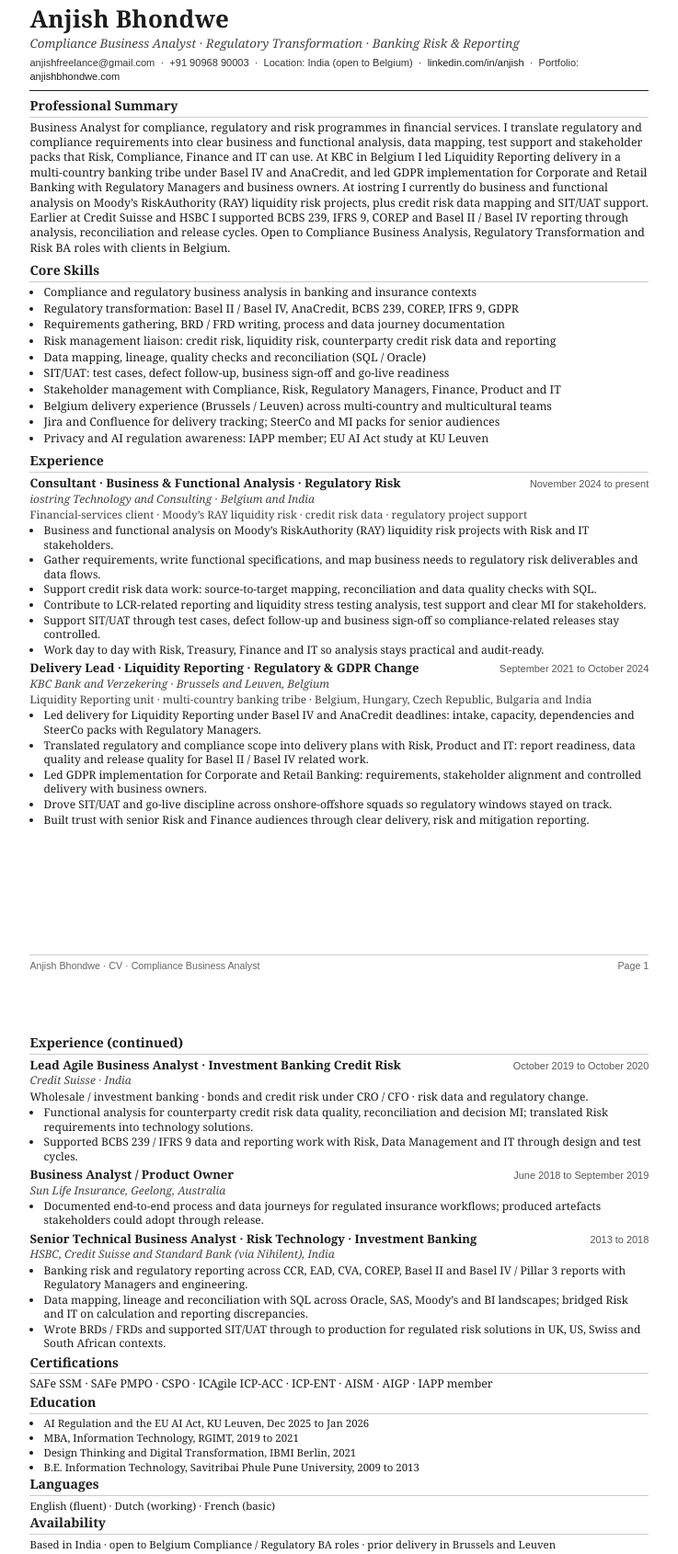
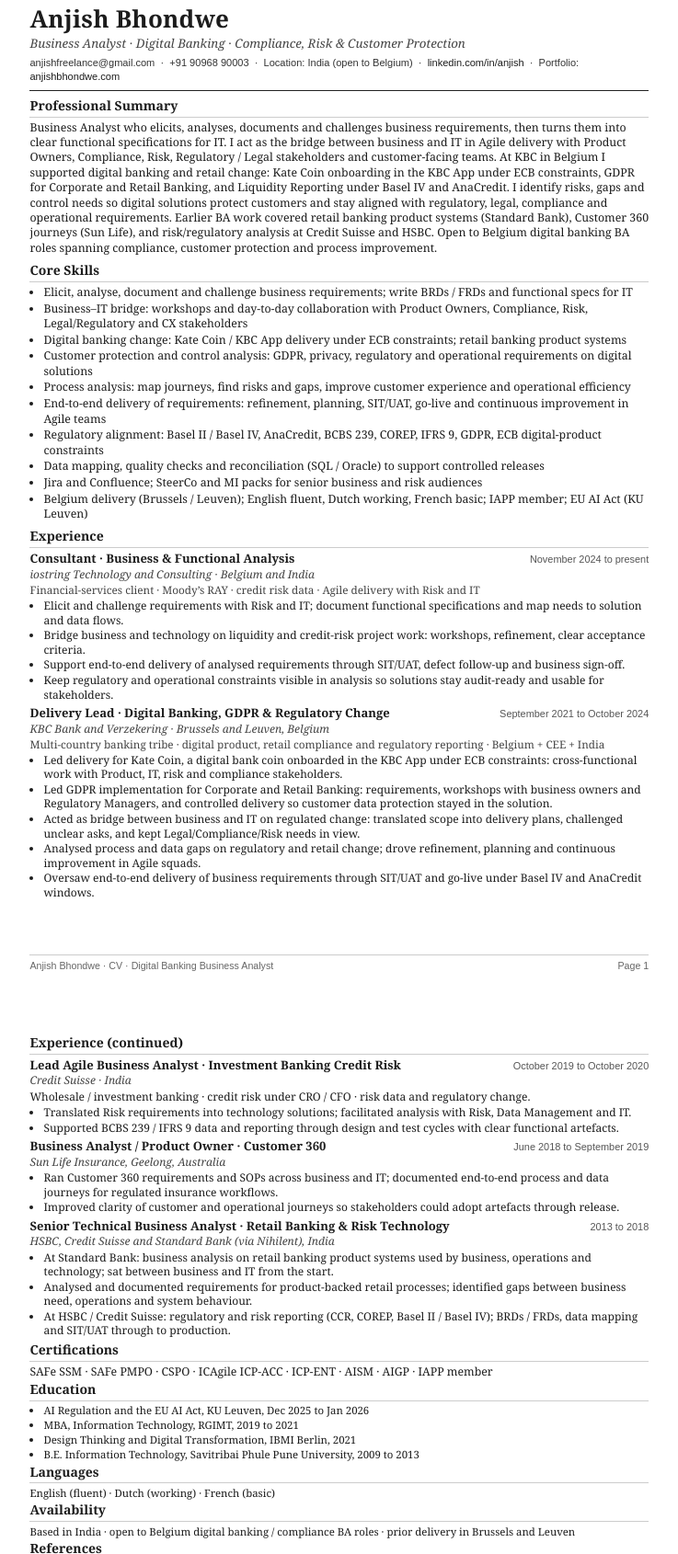
Before and after one commit to freelanceanjish/anjishbhondwe, a plain HTML site: page applications/leaseweb-agile-team-manager/anjish-bhondwe-cv-compliance-business-analyst-belgium.html in a window 1280 px wide. Shown: the part 39-1729 px from the top of the page at 92% size, without its empty margins (28-765 px from the left). Drawn offline with Linux system fonts and the light colour scheme.

Commit message:
Retarget Compliance BA CV to digital banking assignment.
Align headline, summary, skills and bullets to requirements-to-specs, business-IT bridge, Kate Coin digital banking, GDPR customer protection, retail process analysis and Agile delivery without inventing fraud-product claims.

Co-authored-by: freelanceanjish <freelanceanjish@users.noreply.github.com>

```diff
--- a/applications/leaseweb-agile-team-manager/anjish-bhondwe-cv-compliance-business-analyst-belgium.html
+++ b/applications/leaseweb-agile-team-manager/anjish-bhondwe-cv-compliance-business-analyst-belgium.html
@@ -3,7 +3,7 @@
 <head>
 <meta charset="UTF-8">
 <meta name="viewport" content="width=device-width, initial-scale=1.0">
-<title>Anjish Bhondwe CV Compliance Business Analyst Belgium</title>
+<title>Anjish Bhondwe CV Digital Banking Business Analyst Belgium</title>
 <style>
   *{box-sizing:border-box;}
   html,body{margin:0;padding:0;}
@@ -51,7 +51,7 @@
 
 <div class="page">
   <h1 class="name">Anjish Bhondwe</h1>
-  <div class="role">Compliance Business Analyst · Regulatory Transformation · Banking Risk &amp; Reporting</div>
+  <div class="role">Business Analyst · Digital Banking · Compliance, Risk &amp; Customer Protection</div>
   <div class="contact">
     anjishfreelance@gmail.com &nbsp;·&nbsp; +91 90968 90003 &nbsp;·&nbsp; Location: India (open to Belgium) &nbsp;·&nbsp;
     <a href="https://www.linkedin.com/in/anjish">linkedin.com/in/anjish</a> &nbsp;·&nbsp;
@@ -61,59 +61,57 @@
 
   <h2>Professional Summary</h2>
   <p class="intro">
-    Business Analyst for compliance, regulatory and risk programmes in financial services. I translate regulatory and compliance requirements into clear business and functional analysis, data mapping, test support and stakeholder packs that Risk, Compliance, Finance and IT can use. At KBC in Belgium I led Liquidity Reporting delivery in a multi-country banking tribe under Basel IV and AnaCredit, and led GDPR implementation for Corporate and Retail Banking with Regulatory Managers and business owners. At iostring I currently do business and functional analysis on Moody’s RiskAuthority (RAY) liquidity risk projects, plus credit risk data mapping and SIT/UAT support. Earlier at Credit Suisse and HSBC I supported BCBS 239, IFRS 9, COREP and Basel II / Basel IV reporting through analysis, reconciliation and release cycles. Open to Compliance Business Analysis, Regulatory Transformation and Risk BA roles with clients in Belgium.
+    Business Analyst who elicits, analyses, documents and challenges business requirements, then turns them into clear functional specifications for IT. I act as the bridge between business and IT in Agile delivery with Product Owners, Compliance, Risk, Regulatory / Legal stakeholders and customer-facing teams. At KBC in Belgium I supported digital banking and retail change: Kate Coin onboarding in the KBC App under ECB constraints, GDPR for Corporate and Retail Banking, and Liquidity Reporting under Basel IV and AnaCredit. I identify risks, gaps and control needs so digital solutions protect customers and stay aligned with regulatory, legal, compliance and operational requirements. Earlier BA work covered retail banking product systems (Standard Bank), Customer 360 journeys (Sun Life), and risk/regulatory analysis at Credit Suisse and HSBC. Open to Belgium digital banking BA roles spanning compliance, customer protection and process improvement.
   </p>
 
   <h2>Core Skills</h2>
   <ul class="skills-list">
-    <li>Compliance and regulatory business analysis in banking and insurance contexts</li>
-    <li>Regulatory transformation: Basel II / Basel IV, AnaCredit, BCBS 239, COREP, IFRS 9, GDPR</li>
-    <li>Requirements gathering, BRD / FRD writing, process and data journey documentation</li>
-    <li>Risk management liaison: credit risk, liquidity risk, counterparty credit risk data and reporting</li>
-    <li>Data mapping, lineage, quality checks and reconciliation (SQL / Oracle)</li>
-    <li>SIT/UAT: test cases, defect follow-up, business sign-off and go-live readiness</li>
-    <li>Stakeholder management with Compliance, Risk, Regulatory Managers, Finance, Product and IT</li>
-    <li>Belgium delivery experience (Brussels / Leuven) across multi-country and multicultural teams</li>
-    <li>Jira and Confluence for delivery tracking; SteerCo and MI packs for senior audiences</li>
-    <li>Privacy and AI regulation awareness: IAPP member; EU AI Act study at KU Leuven</li>
+    <li>Elicit, analyse, document and challenge business requirements; write BRDs / FRDs and functional specs for IT</li>
+    <li>Business–IT bridge: workshops and day-to-day collaboration with Product Owners, Compliance, Risk, Legal/Regulatory and CX stakeholders</li>
+    <li>Digital banking change: Kate Coin / KBC App delivery under ECB constraints; retail banking product systems</li>
+    <li>Customer protection and control analysis: GDPR, privacy, regulatory and operational requirements on digital solutions</li>
+    <li>Process analysis: map journeys, find risks and gaps, improve customer experience and operational efficiency</li>
+    <li>End-to-end delivery of requirements: refinement, planning, SIT/UAT, go-live and continuous improvement in Agile teams</li>
+    <li>Regulatory alignment: Basel II / Basel IV, AnaCredit, BCBS 239, COREP, IFRS 9, GDPR, ECB digital-product constraints</li>
+    <li>Data mapping, quality checks and reconciliation (SQL / Oracle) to support controlled releases</li>
+    <li>Jira and Confluence; SteerCo and MI packs for senior business and risk audiences</li>
+    <li>Belgium delivery (Brussels / Leuven); English fluent, Dutch working, French basic; IAPP member; EU AI Act (KU Leuven)</li>
   </ul>
 
   <h2>Experience</h2>
 
   <div class="job">
     <div class="job-line">
-      <span class="job-role">Consultant · Business &amp; Functional Analysis · Regulatory Risk</span>
+      <span class="job-role">Consultant · Business &amp; Functional Analysis</span>
       <span class="job-when">November 2024 to present</span>
     </div>
     <div class="job-org">iostring Technology and Consulting · Belgium and India</div>
-    <div class="job-note">Financial-services client · Moody’s RAY liquidity risk · credit risk data · regulatory project support</div>
+    <div class="job-note">Financial-services client · Moody’s RAY · credit risk data · Agile delivery with Risk and IT</div>
     <ul>
-      <li>Business and functional analysis on Moody’s RiskAuthority (RAY) liquidity risk projects with Risk and IT stakeholders.</li>
-      <li>Gather requirements, write functional specifications, and map business needs to regulatory risk deliverables and data flows.</li>
-      <li>Support credit risk data work: source-to-target mapping, reconciliation and data quality checks with SQL.</li>
-      <li>Contribute to LCR-related reporting and liquidity stress testing analysis, test support and clear MI for stakeholders.</li>
-      <li>Support SIT/UAT through test cases, defect follow-up and business sign-off so compliance-related releases stay controlled.</li>
-      <li>Work day to day with Risk, Treasury, Finance and IT so analysis stays practical and audit-ready.</li>
+      <li>Elicit and challenge requirements with Risk and IT; document functional specifications and map needs to solution and data flows.</li>
+      <li>Bridge business and technology on liquidity and credit-risk project work: workshops, refinement, clear acceptance criteria.</li>
+      <li>Support end-to-end delivery of analysed requirements through SIT/UAT, defect follow-up and business sign-off.</li>
+      <li>Keep regulatory and operational constraints visible in analysis so solutions stay audit-ready and usable for stakeholders.</li>
     </ul>
   </div>
 
   <div class="job">
     <div class="job-line">
-      <span class="job-role">Delivery Lead · Liquidity Reporting · Regulatory &amp; GDPR Change</span>
+      <span class="job-role">Delivery Lead · Digital Banking, GDPR &amp; Regulatory Change</span>
       <span class="job-when">September 2021 to October 2024</span>
     </div>
     <div class="job-org">KBC Bank and Verzekering · Brussels and Leuven, Belgium</div>
-    <div class="job-note">Liquidity Reporting unit · multi-country banking tribe · Belgium, Hungary, Czech Republic, Bulgaria and India</div>
+    <div class="job-note">Multi-country banking tribe · digital product, retail compliance and regulatory reporting · Belgium + CEE + India</div>
     <ul>
-      <li>Led delivery for Liquidity Reporting under Basel IV and AnaCredit deadlines: intake, capacity, dependencies and SteerCo packs with Regulatory Managers.</li>
-      <li>Translated regulatory and compliance scope into delivery plans with Risk, Product and IT: report readiness, data quality and release quality for Basel II / Basel IV related work.</li>
-      <li>Led GDPR implementation for Corporate and Retail Banking: requirements, stakeholder alignment and controlled delivery with business owners.</li>
-      <li>Drove SIT/UAT and go-live discipline across onshore-offshore squads so regulatory windows stayed on track.</li>
-      <li>Built trust with senior Risk and Finance audiences through clear delivery, risk and mitigation reporting.</li>
+      <li>Led delivery for Kate Coin, a digital bank coin onboarded in the KBC App under ECB constraints: cross-functional work with Product, IT, risk and compliance stakeholders.</li>
+      <li>Led GDPR implementation for Corporate and Retail Banking: requirements, workshops with business owners and Regulatory Managers, and controlled delivery so customer data protection stayed in the solution.</li>
+      <li>Acted as bridge between business and IT on regulated change: translated scope into delivery plans, challenged unclear asks, and kept Legal/Compliance/Risk needs in view.</li>
+      <li>Analysed process and data gaps on regulatory and retail change; drove refinement, planning and continuous improvement in Agile squads.</li>
+      <li>Oversaw end-to-end delivery of business requirements through SIT/UAT and go-live under Basel IV and AnaCredit windows.</li>
     </ul>
   </div>
 
-  <div class="footer"><span>Anjish Bhondwe · CV · Compliance Business Analyst</span><span>Page 1</span></div>
+  <div class="footer"><span>Anjish Bhondwe · CV · Digital Banking Business Analyst</span><span>Page 1</span></div>
 </div>
 
 <div class="page page2-first">
@@ -125,34 +123,35 @@
       <span class="job-when">October 2019 to October 2020</span>
     </div>
     <div class="job-org">Credit Suisse · India</div>
-    <p class="context">Wholesale / investment banking · bonds and credit risk under CRO / CFO · risk data and regulatory change.</p>
+    <p class="context">Wholesale / investment banking · credit risk under CRO / CFO · risk data and regulatory change.</p>
     <ul>
-      <li>Functional analysis for counterparty credit risk data quality, reconciliation and decision MI; translated Risk requirements into technology solutions.</li>
-      <li>Supported BCBS 239 / IFRS 9 data and reporting work with Risk, Data Management and IT through design and test cycles.</li>
+      <li>Translated Risk requirements into technology solutions; facilitated analysis with Risk, Data Management and IT.</li>
+      <li>Supported BCBS 239 / IFRS 9 data and reporting through design and test cycles with clear functional artefacts.</li>
     </ul>
   </div>
 
   <div class="job">
     <div class="job-line">
-      <span class="job-role">Business Analyst / Product Owner</span>
+      <span class="job-role">Business Analyst / Product Owner · Customer 360</span>
       <span class="job-when">June 2018 to September 2019</span>
     </div>
     <div class="job-org">Sun Life Insurance, Geelong, Australia</div>
     <ul>
-      <li>Documented end-to-end process and data journeys for regulated insurance workflows; produced artefacts stakeholders could adopt through release.</li>
+      <li>Ran Customer 360 requirements and SOPs across business and IT; documented end-to-end process and data journeys for regulated insurance workflows.</li>
+      <li>Improved clarity of customer and operational journeys so stakeholders could adopt artefacts through release.</li>
     </ul>
   </div>
 
   <div class="job">
     <div class="job-line">
-      <span class="job-role">Senior Technical Business Analyst · Risk Technology · Investment Banking</span>
+      <span class="job-role">Senior Technical Business Analyst · Retail Banking &amp; Risk Technology</span>
       <span class="job-when">2013 to 2018</span>
     </div>
     <div class="job-org">HSBC, Credit Suisse and Standard Bank (via Nihilent), India</div>
     <ul>
-      <li>Banking risk and regulatory reporting across CCR, EAD, CVA, COREP, Basel II and Basel IV / Pillar 3 reports with Regulatory Managers and engineering.</li>
-      <li>Data mapping, lineage and reconciliation with SQL across Oracle, SAS, Moody’s and BI landscapes; bridged Risk and IT on calculation and reporting discrepancies.</li>
-      <li>Wrote BRDs / FRDs and supported SIT/UAT through to production for regulated risk solutions in UK, US, Swiss and South African contexts.</li>
+      <li>At Standard Bank: business analysis on retail banking product systems used by business, operations and technology; sat between business and IT from the start.</li>
+      <li>Analysed and documented requirements for product-backed retail processes; identified gaps between business need, operations and system behaviour.</li>
+      <li>At HSBC / Credit Suisse: regulatory and risk reporting (CCR, COREP, Basel II / Basel IV); BRDs / FRDs, data mapping and SIT/UAT through to production.</li>
     </ul>
   </div>
 
@@ -178,7 +177,7 @@
 
   <div class="meta-block">
     <h2>Availability</h2>
-    <p class="meta">Based in India · open to Belgium Compliance / Regulatory BA roles · prior delivery in Brussels and Leuven</p>
+    <p class="meta">Based in India · open to Belgium digital banking / compliance BA roles · prior delivery in Brussels and Leuven</p>
   </div>
 
   <div class="meta-block">
@@ -211,7 +210,7 @@
     </table>
   </div>
 
-  <div class="footer"><span>Anjish Bhondwe · CV · Compliance Business Analyst</span><span>Page 2</span></div>
+  <div class="footer"><span>Anjish Bhondwe · CV · Digital Banking Business Analyst</span><span>Page 2</span></div>
 </div>
 
 </body>
```
Also changed, not shown: .cv-build/anjish-bhondwe-cv-compliance-business-analyst-belgium.html, 1 other file.
